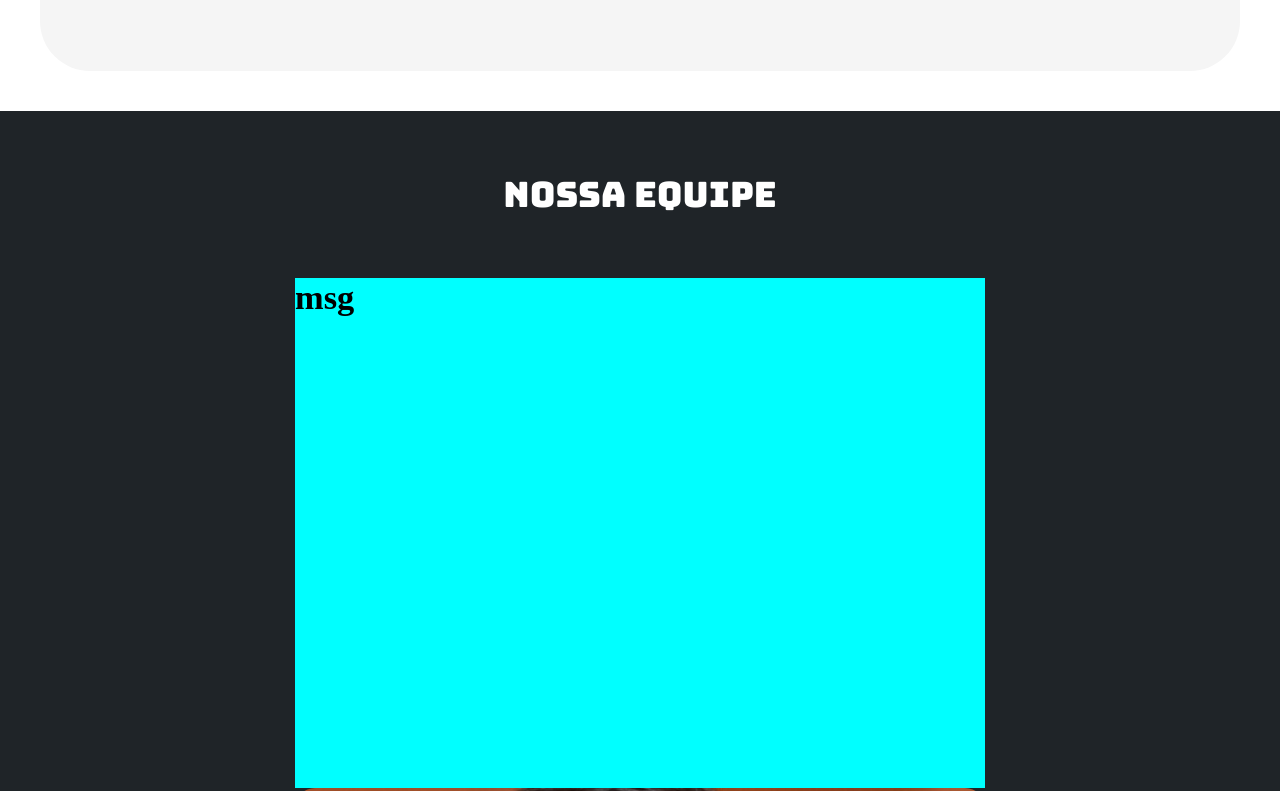
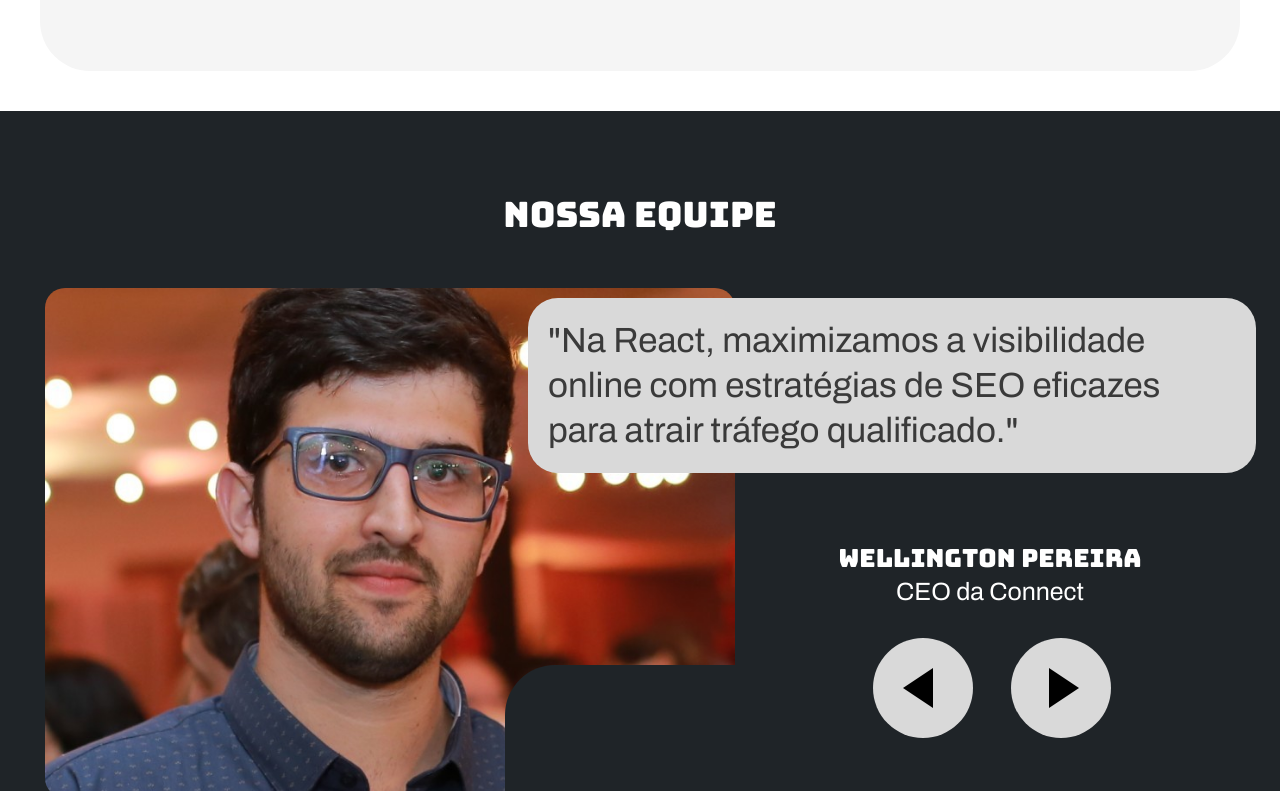
Before and after one commit to wellingtonpereira12/site-connect, a React (Vite) app: page / in a window 1280 px wide. Shown: the part 2169-2960 px from the top of the page. Built offline with nearby package versions, Linux system fonts and the light colour scheme.

Commit message:
Desenvolvimento Section sobre-nos

```diff
--- a/src/Components/Section/Sobre/Sobre.css
+++ b/src/Components/Section/Sobre/Sobre.css
@@ -5,6 +5,13 @@
 .sobreSectionSobre {
     background-color: #1F2428;
     display: flex;
+    align-items: center;
+    justify-content: center;
+    padding: 80px;
+}
+
+.sobreSectionSobre div{
+    display: block;
     align-items: center;
     justify-content: center;
 }
@@ -17,23 +24,103 @@
     justify-content: center;
     font-size: 35px;
     color: #ffffff;
-    padding: 60px 0px;
+    padding-bottom: 50px;
 }
 
-.sobreContainer{
+.sobreContainer {
     position: relative;
-    justify-content: center;
-    overflow: hidden;
+    overflow: visible; /* Permite que os filhos se sobreponham às bordas do contêiner */
     display: inline-block;
     align-items: center;
     justify-content: center;
+    margin-right: 500px;
+}
+
+.sobreContainerH1 {
+    position: absolute; /* Posiciona a nova div */
+    top: 10px; /* Ajuste conforme necessário */
+    left: 70%; /* Centraliza horizontalmente */
+    width: 728px; /* Define largura fixa */
+    height: auto; /* Define altura fixa */
+    background-color: #D9D9D9;
+    border-radius: 30px;
+    z-index: 9; /* Garante que a nova div fique atrás do título */
+    display: flex; /* Permite centralizar o texto verticalmente */
+    align-items: center; /* Alinha o texto verticalmente no centro */
+    justify-content: center; /* Alinha o texto horizontalmente no centro */
+    padding: 20px; /* Adiciona espaçamento interno */
+    box-sizing: border-box; /* Garante que padding e border não aumentem o tamanho total do elemento */
+}
+
+.sobreContainerH1Nome {
+    position: absolute; /* Posiciona a nova div */
+    top: 250px; /* Ajuste conforme necessário */
+    left: 115%; /* Centraliza horizontalmente */
+    width: 303px; /* Define largura fixa */
+    height: auto; /* Define altura fixa */
+    z-index: 9; /* Garante que a nova div fique atrás do título */
+    display: flex; /* Permite centralizar o texto verticalmente */
+    align-items: center; /* Alinha o texto verticalmente no centro */
+    justify-content: center; /* Alinha o texto horizontalmente no centro */
+    box-sizing: border-box; /* Garante que padding e border não aumentem o tamanho total do elemento */
+}
+
+.sobreh1 {
+    width: 100%; /* Garante que o h1 ocupe todo o espaço da nova div */
+    height: 100%; /* Garante que o h1 ocupe todo o espaço da nova div */
+    margin: 0; /* Remove margens padrão */
+    padding: 0; /* Remove padding se não for necessário */
+    box-sizing: border-box; /* Garante que padding e border não aumentem o tamanho total do elemento */
+    overflow: hidden; /* Esconde o texto que ultrapassa o tamanho definido */
+    text-align: center; /* Centraliza o texto horizontalmente */
+    word-wrap: break-word; /* Quebra palavras longas para evitar ultrapassar o contêiner */
+    overflow-wrap: break-word; /* Garante que palavras longas quebrem conforme necessário */
+    white-space: normal; /* Permite que o texto quebre em várias linhas */
+    color: #3A3A3A;
+    font-size: 35px;
+    font-family: 'Archivo', cursive;
+    line-height: 45px;
+    font-weight: normal;
+    text-align: left;
+}
+
+.sobreh1Nome {
+    width: 100%; /* Garante que o h1 ocupe todo o espaço da nova div */
+    height: 100%; /* Garante que o h1 ocupe todo o espaço da nova div */
+    margin: 0; /* Remove margens padrão */
+    padding: 0; /* Remove padding se não for necessário */
+    box-sizing: border-box; /* Garante que padding e border não aumentem o tamanho total do elemento */
+    overflow: hidden; /* Esconde o texto que ultrapassa o tamanho definido */
+    text-align: center; /* Centraliza o texto horizontalmente */
+    word-wrap: break-word; /* Quebra palavras longas para evitar ultrapassar o contêiner */
+    overflow-wrap: break-word; /* Garante que palavras longas quebrem conforme necessário */
+    white-space: normal; /* Permite que o texto quebre em várias linhas */
+    color: #ffffff;
+    font-size: 25px;
+    font-family: 'Bungee', cursive;
+    line-height: 41px;
+    font-weight: normal;
+    text-align: left;
 }
 
 
-.sobreh1{
-    width: 690px;
-    height: 510px;
-    background-color: aqua;
+.sobreh1Cargo {
+    width: 100%; /* Garante que o h1 ocupe todo o espaço da nova div */
+    height: 100%; /* Garante que o h1 ocupe todo o espaço da nova div */
+    margin: 0; /* Remove margens padrão */
+    padding: 0; /* Remove padding se não for necessário */
+    box-sizing: border-box; /* Garante que padding e border não aumentem o tamanho total do elemento */
+    overflow: hidden; /* Esconde o texto que ultrapassa o tamanho definido */
+    text-align: center; /* Centraliza o texto horizontalmente */
+    word-wrap: break-word; /* Quebra palavras longas para evitar ultrapassar o contêiner */
+    overflow-wrap: break-word; /* Garante que palavras longas quebrem conforme necessário */
+    white-space: normal; /* Permite que o texto quebre em várias linhas */
+    color: #ffffff;
+    font-size: 25px;
+    font-family: 'Archivo', cursive;
+    line-height: 25px;
+    font-weight: normal;
+    text-align: center;
 }
 
 .sobreContainerImg {
@@ -54,6 +141,7 @@
     height: 133px; /* Ajuste conforme necessário */
     background-color: #1F2428;
     border-radius: 50px 0 0 0;
+    z-index: 5; /* Garante que este detalhe fique abaixo do título */
 }
 
 .sobreImg {
@@ -62,3 +150,53 @@
     object-fit: cover;
     border-radius: 20px 20px 10px 20px;
 }
+
+.sobreBolaEsquerda {
+    width: 100px;
+    height: 100px;
+    border-radius: 50%;
+    position: absolute; /* Posiciona a nova div */
+    top: 350px; /* Ajuste conforme necessário */
+    left: 120%; /* Centraliza horizontalmente */
+    background-color: #D9D9D9;
+    z-index: 9; /* Garante que a nova div fique atrás do título */
+    display: flex; /* Permite centralizar o texto verticalmente */
+    align-items: center; /* Alinha o texto verticalmente no centro */
+    justify-content: center; /* Alinha o texto horizontalmente no centro */
+    padding: 20px; /* Adiciona espaçamento interno */
+    box-sizing: border-box; /* Garante que padding e border não aumentem o tamanho total do elemento */
+}
+
+.sobreBolaDireita {
+    width: 100px;
+    height: 100px;
+    border-radius: 50%;
+    position: absolute; /* Posiciona a nova div */
+    top: 350px; /* Ajuste conforme necessário */
+    left: 140%; /* Centraliza horizontalmente */
+    background-color: #D9D9D9;
+    z-index: 9; /* Garante que a nova div fique atrás do título */
+    display: flex; /* Permite centralizar o texto verticalmente */
+    align-items: center; /* Alinha o texto verticalmente no centro */
+    justify-content: center; /* Alinha o texto horizontalmente no centro */
+    padding: 20px; /* Adiciona espaçamento interno */
+    box-sizing: border-box; /* Garante que padding e border não aumentem o tamanho total do elemento */
+}
+
+.flecha-esquerda {
+    width: 0;
+    height: 0;
+    margin: 10px 10px 10px 10px;
+    border-top: 20px solid transparent;
+    border-bottom: 20px solid transparent;
+    border-right: 30px solid #000000; /* Cor da flecha */
+}
+
+.flecha-direita {
+    width: 0;
+    height: 0;
+    margin: 10px 10px 10px 18px;
+    border-top: 20px solid transparent;
+    border-bottom: 20px solid transparent;
+    border-left: 30px solid #000000; /* Cor da flecha */
+}
--- a/src/Components/Section/Sobre/Sobre.jsx
+++ b/src/Components/Section/Sobre/Sobre.jsx
@@ -8,8 +8,16 @@ const Sobre = () => {
         <section id="sobre-nos" className="sobreSectionSobre">
             <div>
                 <h1 className="sobreTitulo">Nossa Equipe</h1>
-                <div className="sobreContainer" >
-                    <h1 className="sobreh1">msg</h1>
+                <div className="sobreContainer">
+                    <div className="sobreContainerH1">
+                        <h1 className="sobreh1">"Na React, maximizamos a visibilidade online com estratégias de SEO eficazes para atrair tráfego qualificado."</h1>
+                    </div>
+                    <div className="sobreContainerH1Nome">
+                        <h1 className="sobreh1Nome">Wellington Pereira</h1>
+                        <h1 className="sobreh1Cargo">CEO da Connect</h1>
+                    </div>
+                    <div className="sobreBolaEsquerda"><div className="flecha-esquerda"></div></div>
+                    <div className="sobreBolaDireita"><div className="flecha-direita"></div></div>
                     <div className="sobreContainerImg">
                         <div className="sobreDetalheImg"></div>
                         <img src={foto} alt="img" className="sobreImg" />
```
